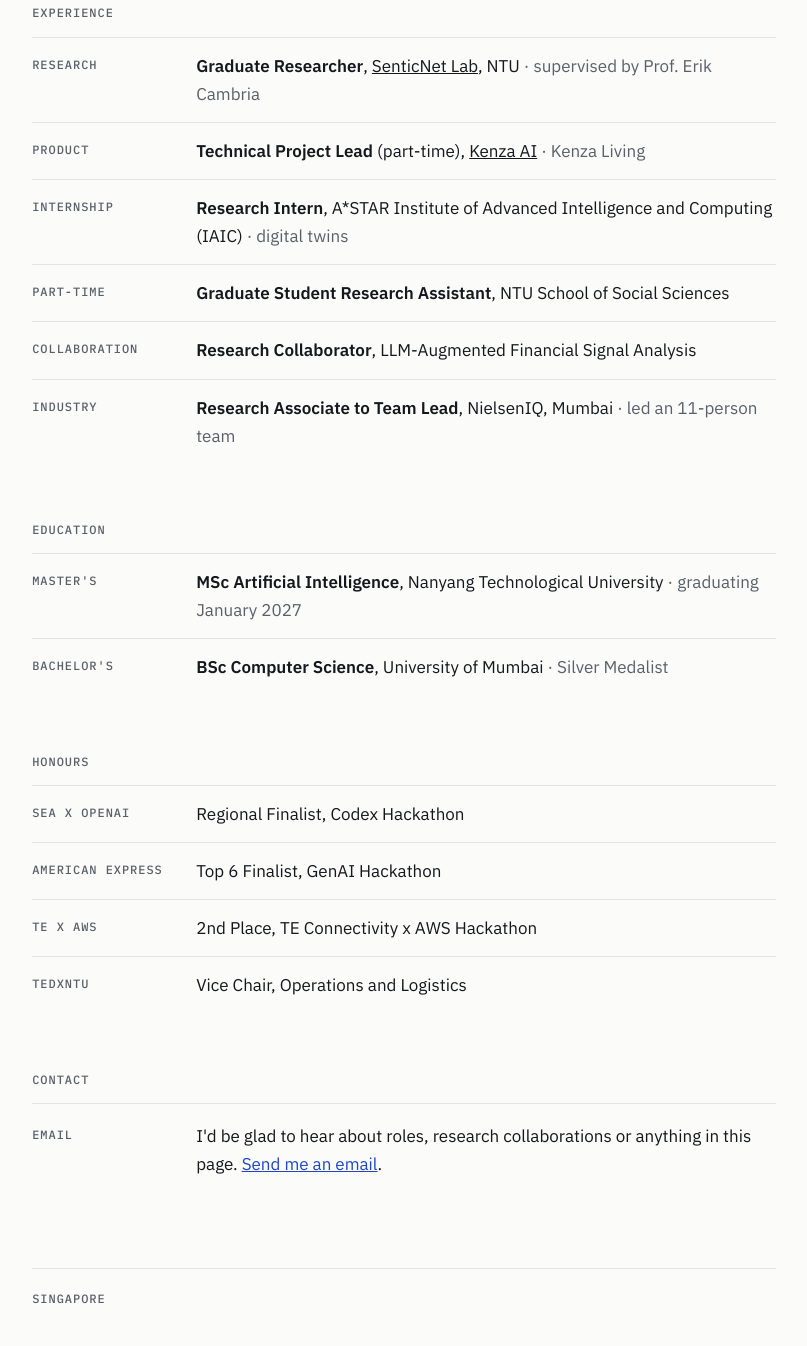
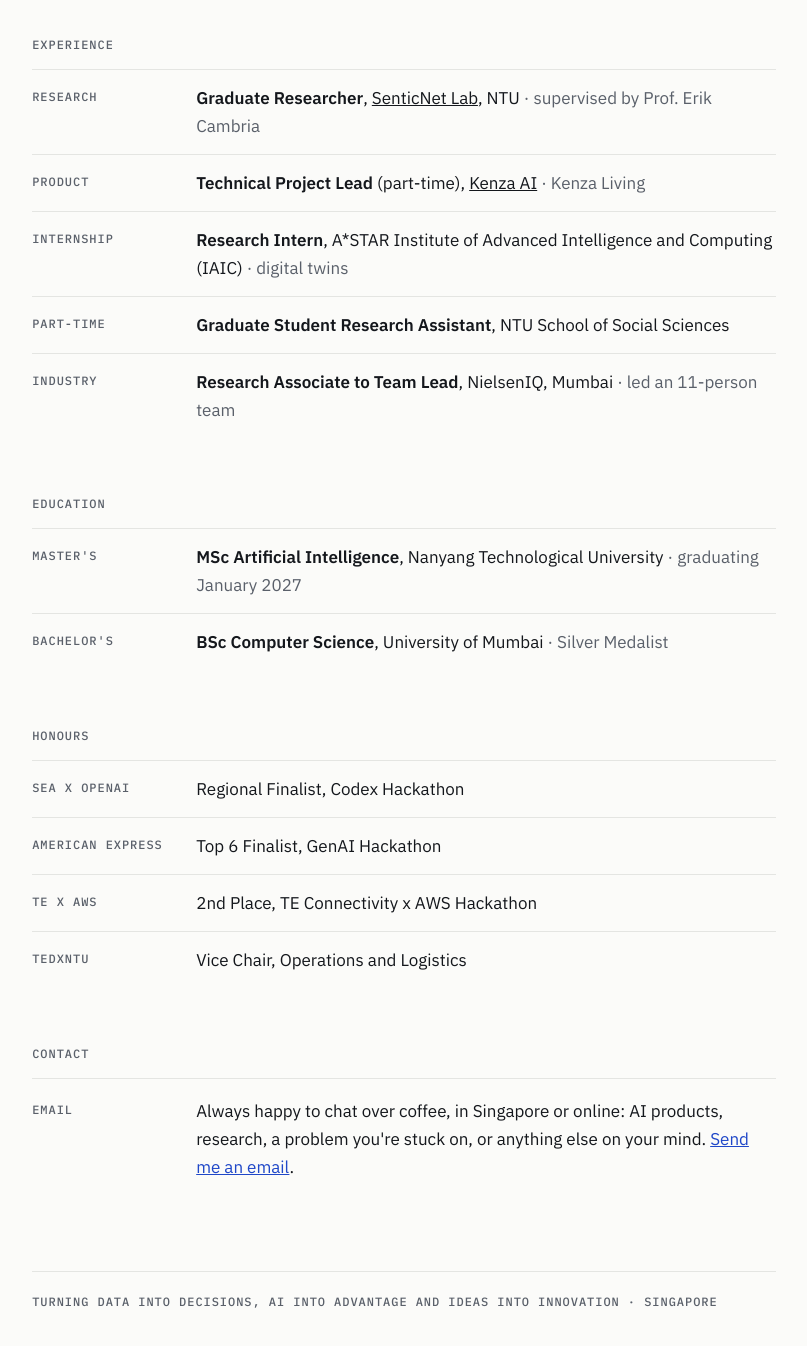
Before and after one commit to simer05/simer05.github.io, a plain HTML site: page index.html in a window 1280 px wide. Shown: the part 2329-3675 px from the top of the page, without its empty margins (392-1199 px from the left). Drawn offline with Linux system fonts and the light colour scheme.

Commit message:
Add Kenza app links, update contact, remove finance role

```diff
--- a/index.html
+++ b/index.html
@@ -80,6 +80,7 @@ a{color:#1F47C8}a:hover{color:#132F8A}
 <div>
 <h3 style="margin: 0 0 6px; font-size: 19px; line-height: 1.4; font-weight: 600"><a href="https://www.kenza.ae" style="color: #14171C">Kenza Living: community platform, live on iOS, Android and web</a></h3>
 <p style="margin: 0; font-size: 16px">Led the end-to-end build of a bilingual English/Arabic platform: React Native app, Node.js and PostgreSQL on AWS, and an LLM assistant that turns residents' messages into bookings and service tickets, with server-side guardrails for both security (authentication, role checks, rate limits) and correct bookings (server-sourced details, explicit confirmation).</p>
+<p class="mono" style="margin: 10px 0 0; font-size: 13px"><a href="https://apps.apple.com/app/kenza-living/id6781218644">App Store</a> · <a href="https://play.google.com/store/apps/details?id=ae.kenza.living">Google Play</a> · <a href="https://www.kenza.ae">Website</a></p>
 </div>
 </div>
 <div class="row">
@@ -137,7 +138,6 @@ a{color:#1F47C8}a:hover{color:#132F8A}
 <div class="row" style="padding: 14px 0"><div class="mono" style="padding-top: 3px">Product</div><div><b style="font-weight: 600">Technical Project Lead</b> (part-time), <a href="https://www.kenza.ae" style="color: inherit">Kenza AI</a> <span style="color: #5A606A">· Kenza Living</span></div></div>
 <div class="row" style="padding: 14px 0"><div class="mono" style="padding-top: 3px">Internship</div><div><b style="font-weight: 600">Research Intern</b>, A*STAR Institute of Advanced Intelligence and Computing (IAIC) <span style="color: #5A606A">· digital twins</span></div></div>
 <div class="row" style="padding: 14px 0"><div class="mono" style="padding-top: 3px">Part-time</div><div><b style="font-weight: 600">Graduate Student Research Assistant</b>, NTU School of Social Sciences</div></div>
-<div class="row" style="padding: 14px 0"><div class="mono" style="padding-top: 3px">Collaboration</div><div><b style="font-weight: 600">Research Collaborator</b>, LLM-Augmented Financial Signal Analysis</div></div>
 <div class="row" style="padding: 14px 0"><div class="mono" style="padding-top: 3px">Industry</div><div><b style="font-weight: 600">Research Associate to Team Lead</b>, NielsenIQ, Mumbai <span style="color: #5A606A">· led an 11-person team</span></div></div>
 
 <h2 class="mono" style="margin: 56px 0 0; padding-bottom: 14px">Education</h2>
@@ -151,9 +151,9 @@ a{color:#1F47C8}a:hover{color:#132F8A}
 <div class="row" style="padding: 14px 0"><div class="mono" style="padding-top: 3px">TEDxNTU</div><div>Vice Chair, Operations and Logistics</div></div>
 
 <h2 class="mono" style="margin: 56px 0 0; padding-bottom: 14px">Contact</h2>
-<div class="row" style="padding: 18px 0"><div class="mono" style="padding-top: 3px">Email</div><div>I'd be glad to hear about roles, research collaborations or anything in this page. <a href="&#109;&#97;&#105;&#108;&#116;&#111;&#58;&#115;&#105;&#109;&#101;&#114;&#110;&#97;&#116;&#104;&#48;&#53;&#64;&#103;&#109;&#97;&#105;&#108;&#46;&#99;&#111;&#109;">Send me an email</a>.</div></div>
+<div class="row" style="padding: 18px 0"><div class="mono" style="padding-top: 3px">Email</div><div>Always happy to chat over coffee, in Singapore or online: AI products, research, a problem you're stuck on, or anything else on your mind. <a href="&#109;&#97;&#105;&#108;&#116;&#111;&#58;&#115;&#105;&#109;&#101;&#114;&#110;&#97;&#116;&#104;&#48;&#53;&#64;&#103;&#109;&#97;&#105;&#108;&#46;&#99;&#111;&#109;">Send me an email</a>.</div></div>
 
-<p class="mono" style="margin: 72px 0 0; padding-top: 20px; border-top: 1px solid #E4E5E2">Singapore</p>
+<p class="mono" style="margin: 72px 0 0; padding-top: 20px; border-top: 1px solid #E4E5E2">Turning data into decisions, AI into advantage and ideas into innovation · Singapore</p>
 </main>
 
 </div>
```
Also changed, not shown: 1 other file.
